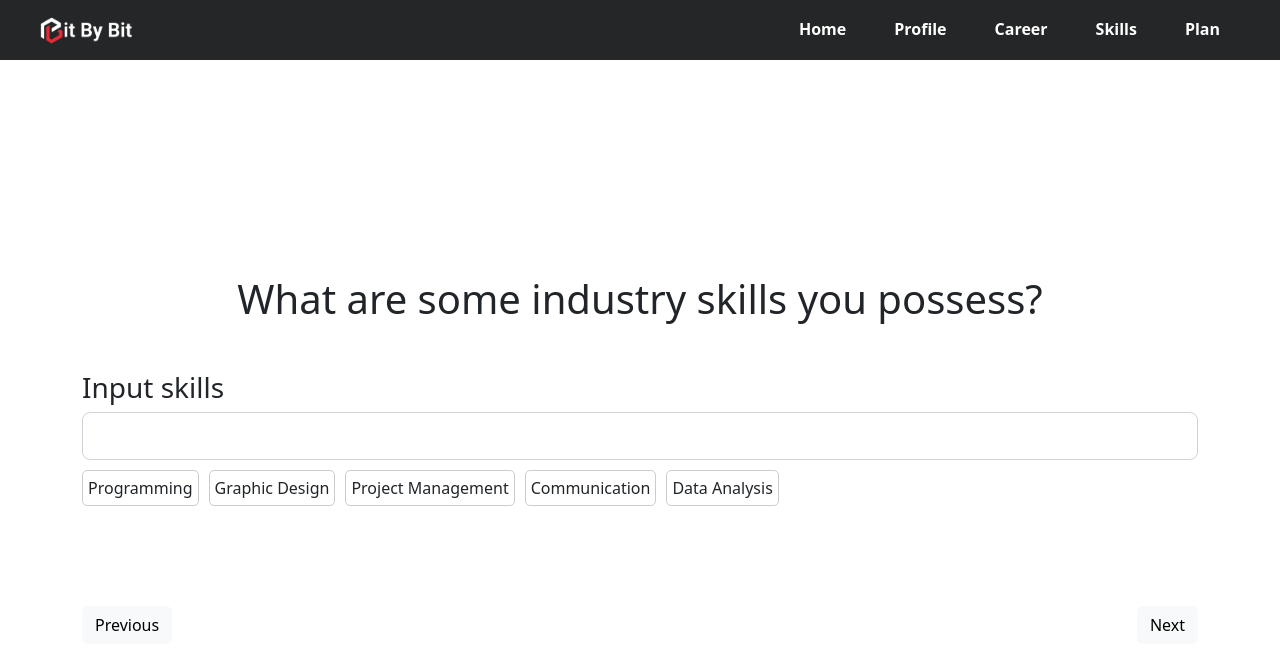
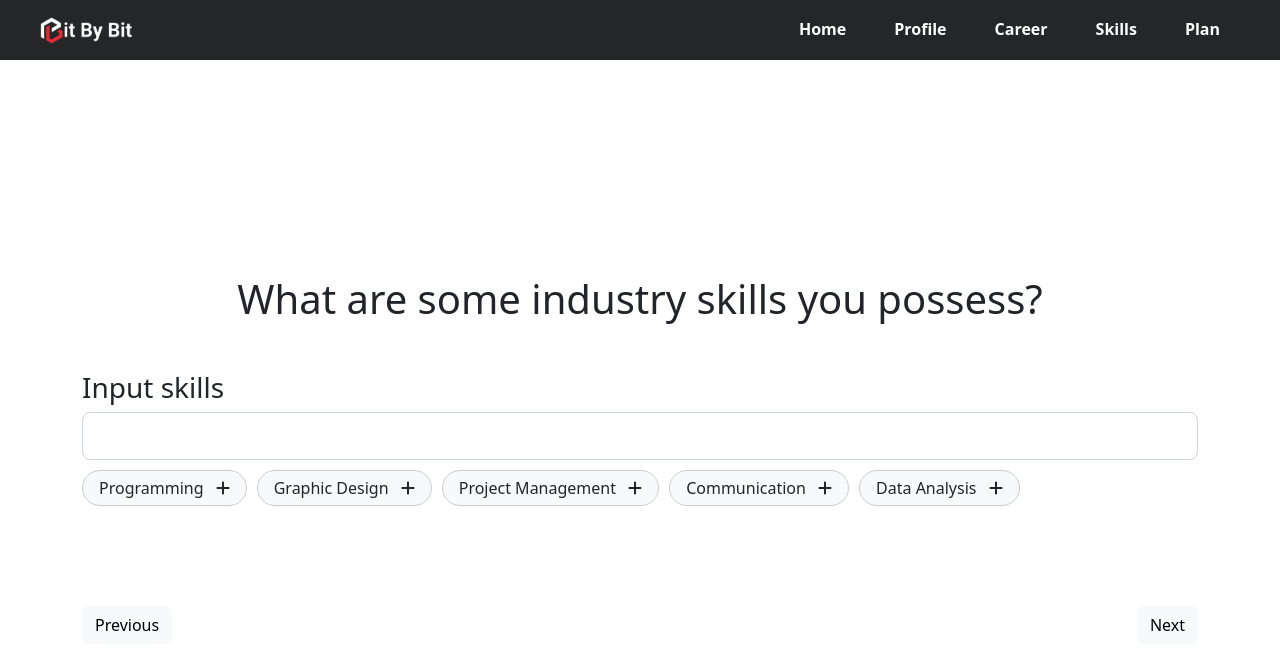
Before and after one commit to jeezusplays/bit-by-bit, a Vue app: page /onboard/skill in a window 1280 px wide. Shown: the top 670 px of the page. Built offline with nearby package versions, Linux system fonts and the light colour scheme.

Commit message:
Update OnboardSkill.vue

```diff
--- a/src/components/onboard/OnboardSkill.vue
+++ b/src/components/onboard/OnboardSkill.vue
@@ -10,8 +10,9 @@
         <input class="form-control form-control-lg" type="text" id="skill-input" v-model="skillInput" @keyup.enter="addSkill">
       </div>
       <div class="skill-list">
-          <div v-for="skill in skills" :key="skill.id" class="skill" :class="{ 'selected': isSelected(skill) }" @click="toggleSelected(skill)">
+          <div v-for="skill in skills" :key="skill.id" class="skill rounded-pill px-3" :class="[isSelected(skill) ? 'bg-dark text-white' : 'bg-light border-1 text-dark']" @click="toggleSelected(skill)">
             {{ skill.name }}
+            <font-awesome-icon v-if="!isSelected(skill)" class="ms-2" :icon="['fas', 'plus']" />
           </div>
         </div>
       <!-- button -->
@@ -54,8 +55,8 @@
       addSkill() {
         if (this.skillInput.trim() !== '') {
           const newSkill = { id: this.skills.length + 1, name: this.skillInput.trim() };
-          this.skills.push(newSkill);
-          this.selectedSkills.push(newSkill);
+          this.skills.unshift(newSkill);
+          this.selectedSkills.unshift(newSkill);
           this.skillInput = '';
         }
       }
@@ -76,10 +77,10 @@
     cursor: pointer;
     border: 1px solid #ccc;
     padding: 5px;
-    border-radius: 5px;
+    /* border-radius: 5px; */
   }
   .skill.selected {
-    background-color: #007bff;
+    background-color: #252627;
     color: #fff;
   }
   .skill-list {
```
